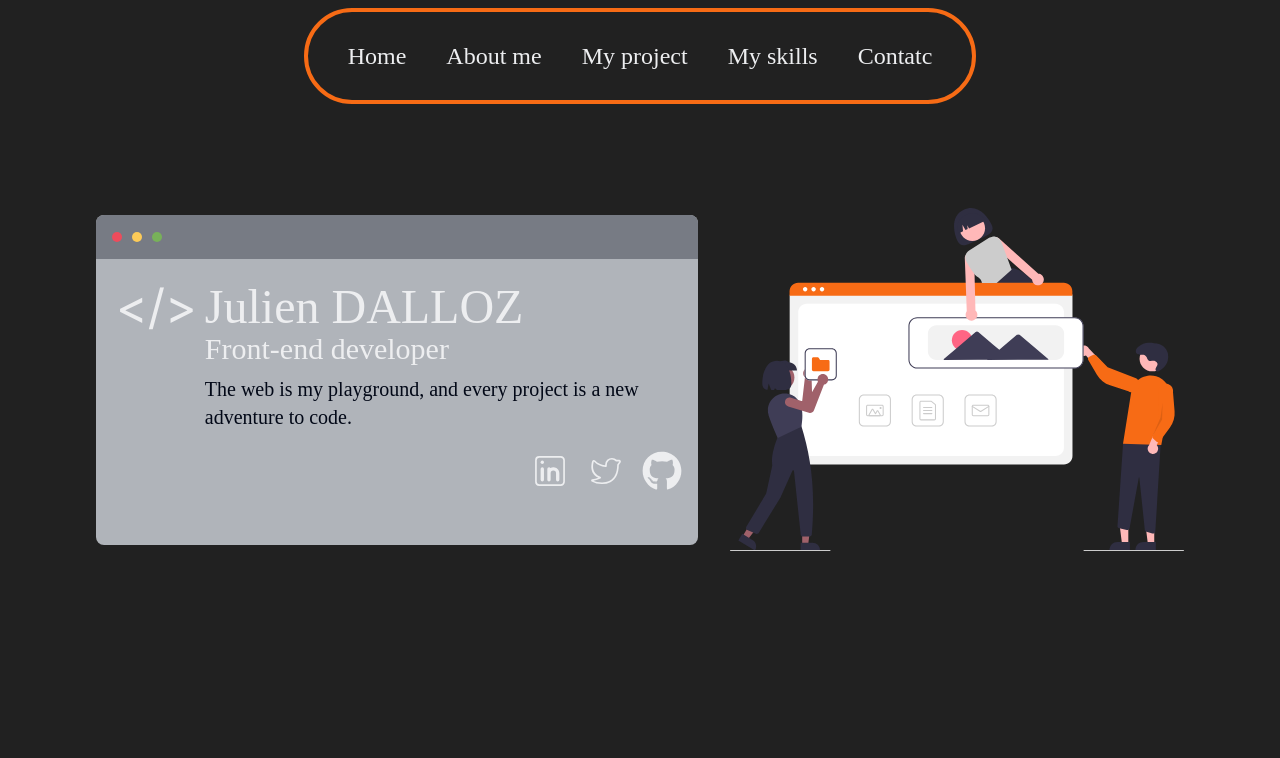
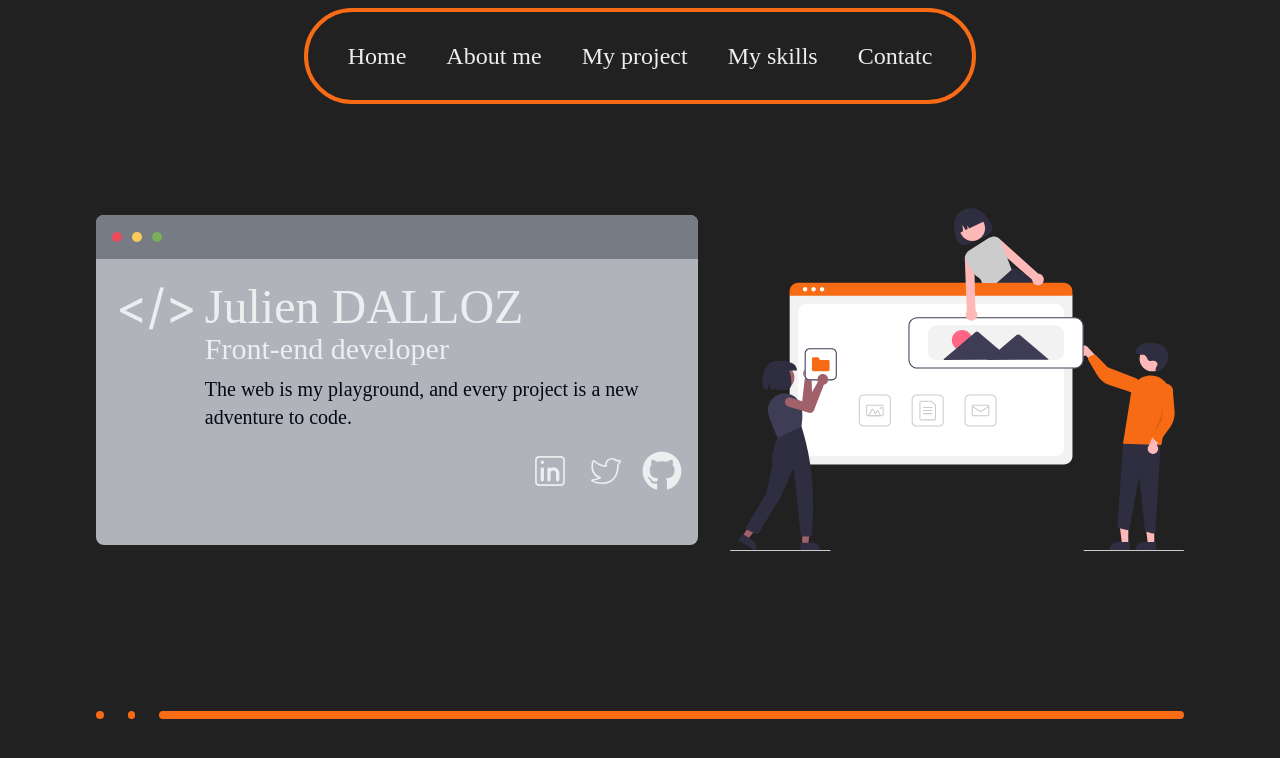
Before and after one commit to MjrDal/portfolio, a Next.js app: page / in a window 1280 px wide. Shown: the top 758 px of the page. Built offline with nearby package versions, Linux system fonts and the light colour scheme.

Commit message:
add separator

```diff
--- a/app/globals.css
+++ b/app/globals.css
@@ -8,6 +8,8 @@ html,
 body,
 :root {
   height: 100%;
+  padding: 0;
+  margin: 0;
 }
 
 @layer base {
--- a/app/page.tsx
+++ b/app/page.tsx
@@ -1,9 +1,11 @@
 import { Presentation } from "@/components/presentation/Presentation";
+import { Separator } from "@/components/separator/Separator";
 
 export default function Home() {
   return (
-    <main className="flex min-h-screen flex-col items-center justify-between p-24 bg-black">
+    <main className="flex min-h-screen flex-col items-center p-24 bg-black">
       <Presentation />
+      <Separator />
     </main>
   );
 }
--- /dev/null
+++ b/components/separator/Separator.tsx
@@ -0,0 +1,11 @@
+"use client";
+
+export const Separator = () => {
+  return (
+    <div className=" flex flex-row w-full mt-40 gap-6">
+      <div className="w-2 h-2 rounded-full bg-orange"></div>
+      <div className="w-2 h-2 rounded-full bg-orange"></div>
+      <div className="w-full h-2 rounded-full bg-orange"></div>
+    </div>
+  );
+};
```
